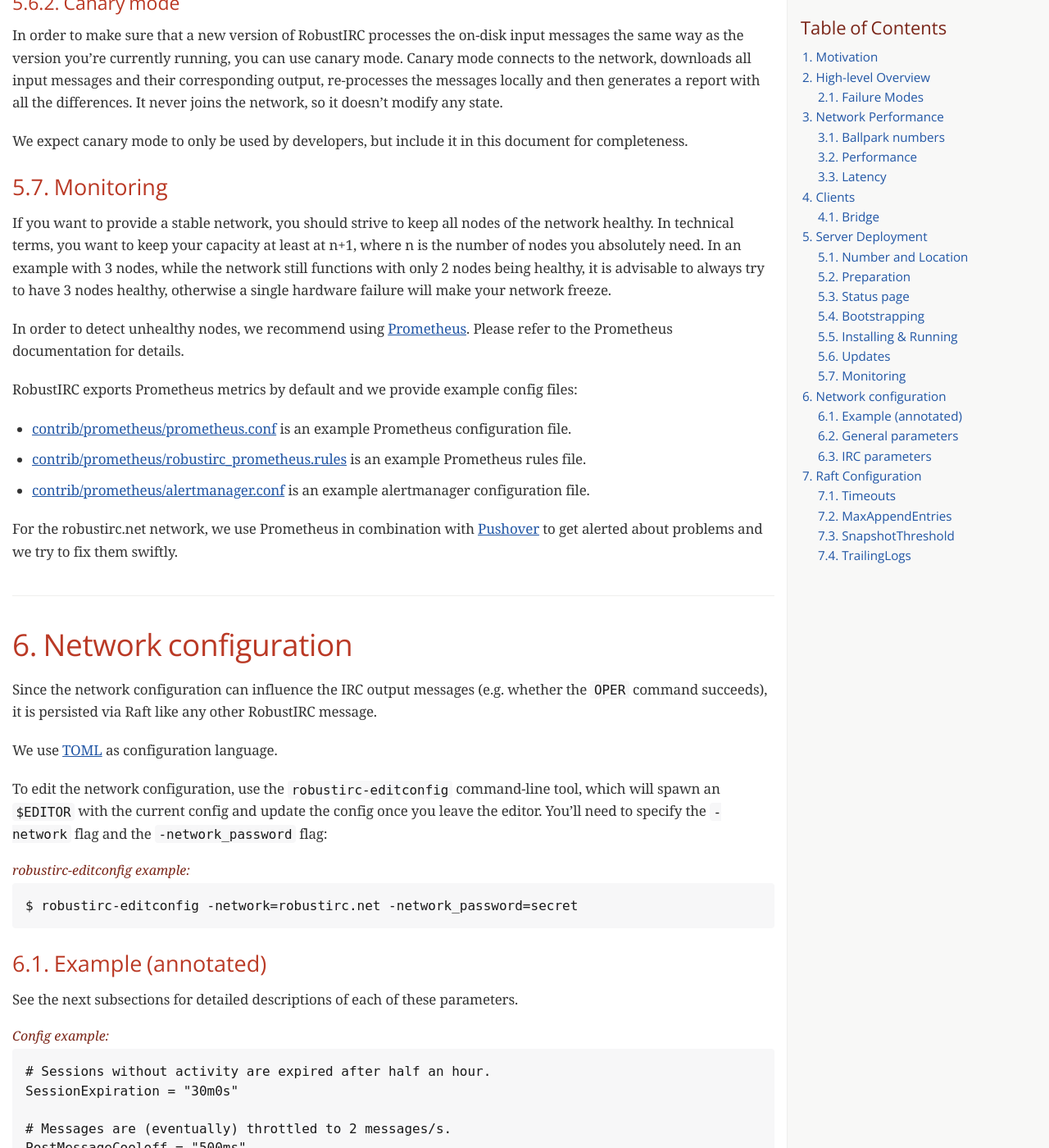
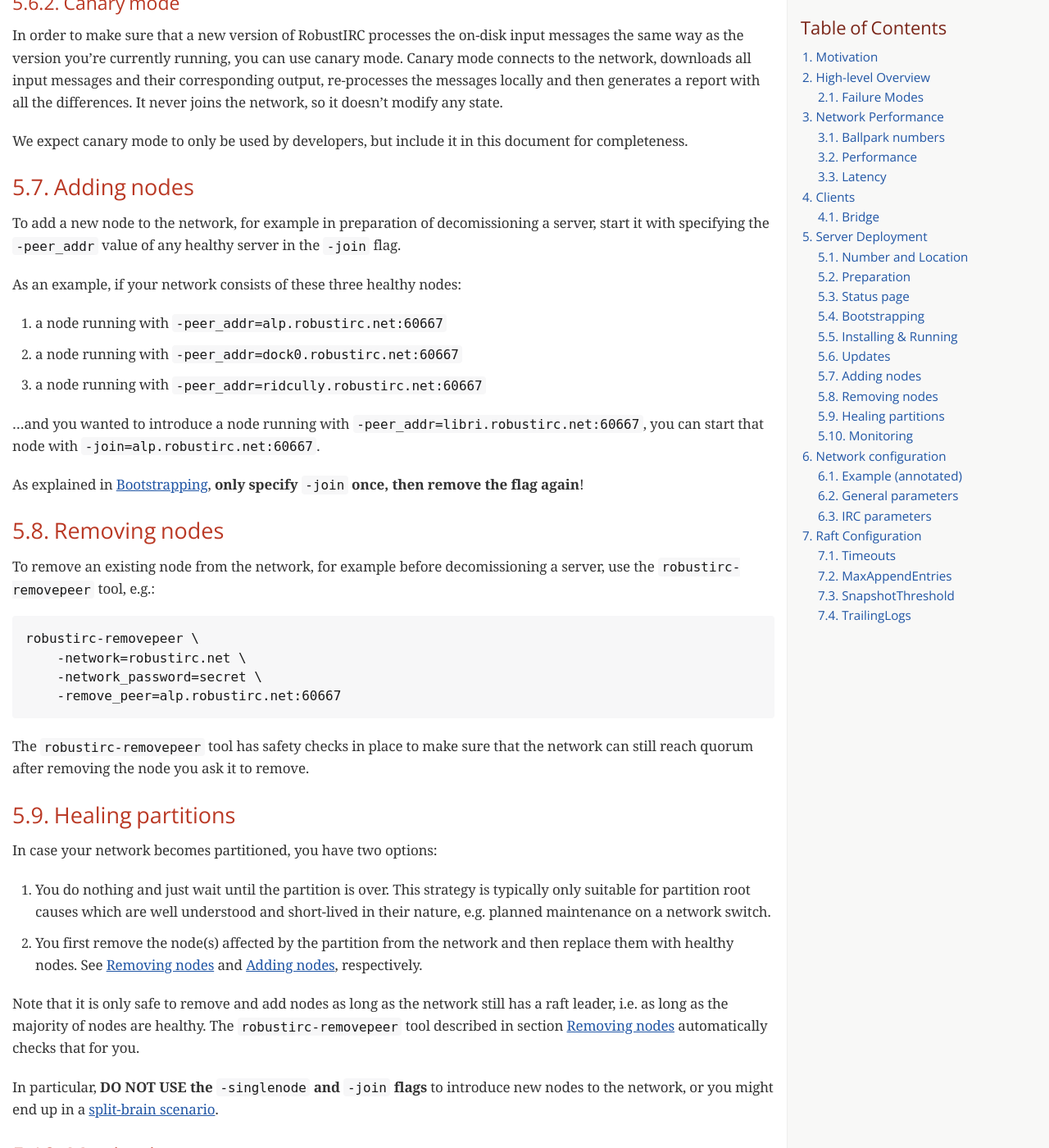
Before and after one commit to robustirc/robustirc.github.io, a Jekyll site: the page docs/adminguide.html, which Jekyll copies as it is, in a window 1280 px wide and 1400 px high, scrolled down 9747 px. Shown: the whole window at 82% size. Built offline with Jekyll 4.4.1, drawn with Linux system fonts in a browser that asks for light colours; some web fonts are replaced; Markdown is read by kramdown in place of the engine named in the settings; formulas are drawn with MathJax 3; some of the changed text lies outside the part shown.

Commit message:
document how to add/remove nodes and how to heal partitions

```diff
--- a/docs/adminguide.html
+++ b/docs/adminguide.html
@@ -453,10 +453,13 @@
 <li><a href="#_number_and_location">5.1. Number and Location</a></li>
 <li><a href="#_preparation">5.2. Preparation</a></li>
 <li><a href="#status_page">5.3. Status page</a></li>
-<li><a href="#_bootstrapping">5.4. Bootstrapping</a></li>
+<li><a href="#bootstrapping">5.4. Bootstrapping</a></li>
 <li><a href="#_installing_running">5.5. Installing &amp; Running</a></li>
 <li><a href="#updates">5.6. Updates</a></li>
-<li><a href="#_monitoring">5.7. Monitoring</a></li>
+<li><a href="#addingnodes">5.7. Adding nodes</a></li>
+<li><a href="#removingnodes">5.8. Removing nodes</a></li>
+<li><a href="#_healing_partitions">5.9. Healing partitions</a></li>
+<li><a href="#_monitoring">5.10. Monitoring</a></li>
 </ul>
 </li>
 <li><a href="#_network_configuration">6. Network configuration</a>
@@ -901,7 +904,7 @@
 </div>
 </div>
 <div class="sect2">
-<h3 id="_bootstrapping">5.4. Bootstrapping</h3>
+<h3 id="bootstrapping">5.4. Bootstrapping</h3>
 <div class="paragraph">
 <p>When bringing up your network for the first time, you need to run each node
 with a special command line parameter: the first node you start needs the
@@ -1070,7 +1073,91 @@
 </div>
 </div>
 <div class="sect2">
-<h3 id="_monitoring">5.7. Monitoring</h3>
+<h3 id="addingnodes">5.7. Adding nodes</h3>
+<div class="paragraph">
+<p>To add a new node to the network, for example in preparation of decomissioning
+a server, start it with specifying the <code>-peer_addr</code> value of any healthy server
+in the <code>-join</code> flag.</p>
+</div>
+<div class="paragraph">
+<p>As an example, if your network consists of these three healthy nodes:</p>
+</div>
+<div class="olist arabic">
+<ol class="arabic">
+<li>
+<p>a node running with <code>-peer_addr=alp.robustirc.net:60667</code></p>
+</li>
+<li>
+<p>a node running with <code>-peer_addr=dock0.robustirc.net:60667</code></p>
+</li>
+<li>
+<p>a node running with <code>-peer_addr=ridcully.robustirc.net:60667</code></p>
+</li>
+</ol>
+</div>
+<div class="paragraph">
+<p>…and you wanted to introduce a node running with
+<code>-peer_addr=libri.robustirc.net:60667</code>, you can start that node with
+<code>-join=alp.robustirc.net:60667</code>.</p>
+</div>
+<div class="paragraph">
+<p>As explained in <a href="#bootstrapping">Bootstrapping</a>, <strong>only specify <code>-join</code> once, then remove the
+flag again</strong>!</p>
+</div>
+</div>
+<div class="sect2">
+<h3 id="removingnodes">5.8. Removing nodes</h3>
+<div class="paragraph">
+<p>To remove an existing node from the network, for example before decomissioning
+a server, use the <code>robustirc-removepeer</code> tool, e.g.:</p>
+</div>
+<div class="listingblock">
+<div class="content">
+<pre>robustirc-removepeer \
+    -network=robustirc.net \
+    -network_password=secret \
+    -remove_peer=alp.robustirc.net:60667</pre>
+</div>
+</div>
+<div class="paragraph">
+<p>The <code>robustirc-removepeer</code> tool has safety checks in place to make sure that
+the network can still reach quorum after removing the node you ask it to
+remove.</p>
+</div>
+</div>
+<div class="sect2">
+<h3 id="_healing_partitions">5.9. Healing partitions</h3>
+<div class="paragraph">
+<p>In case your network becomes partitioned, you have two options:</p>
+</div>
+<div class="olist arabic">
+<ol class="arabic">
+<li>
+<p>You do nothing and just wait until the partition is over. This strategy is
+typically only suitable for partition root causes which are well understood and
+short-lived in their nature, e.g. planned maintenance on a network switch.</p>
+</li>
+<li>
+<p>You first remove the node(s) affected by the partition from the network and
+then replace them with healthy nodes. See <a href="#removingnodes">Removing nodes</a> and
+<a href="#addingnodes">Adding nodes</a>, respectively.</p>
+</li>
+</ol>
+</div>
+<div class="paragraph">
+<p>Note that it is only safe to remove and add nodes as long as the network still
+has a raft leader, i.e. as long as the majority of nodes are healthy. The
+<code>robustirc-removepeer</code> tool described in section <a href="#removingnodes">Removing nodes</a>
+automatically checks that for you.</p>
+</div>
+<div class="paragraph">
+<p>In particular, <strong>DO NOT USE the <code>-singlenode</code> and <code>-join</code> flags</strong> to introduce
+new nodes to the network, or you might end up in a
+<a href="http://en.wikipedia.org/wiki/Split-brain_%28computing%29">split-brain scenario</a>.</p>
+</div>
+</div>
+<div class="sect2">
+<h3 id="_monitoring">5.10. Monitoring</h3>
 <div class="paragraph">
 <p>If you want to provide a stable network, you should strive to keep all nodes of the network healthy. In technical terms, you want to keep your capacity at least at n+1, where n is the number of nodes you absolutely need. In an example with 3 nodes, while the network still functions with only 2 nodes being healthy, it is advisable to always try to have 3 nodes healthy, otherwise a single hardware failure will make your network freeze.</p>
 </div>
```
Also changed, not shown: other parts of docs/adminguide.html (+1 -1 lines), 1 other file.
